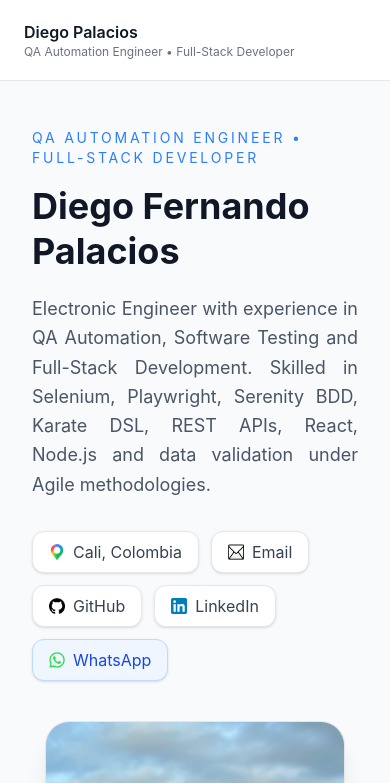
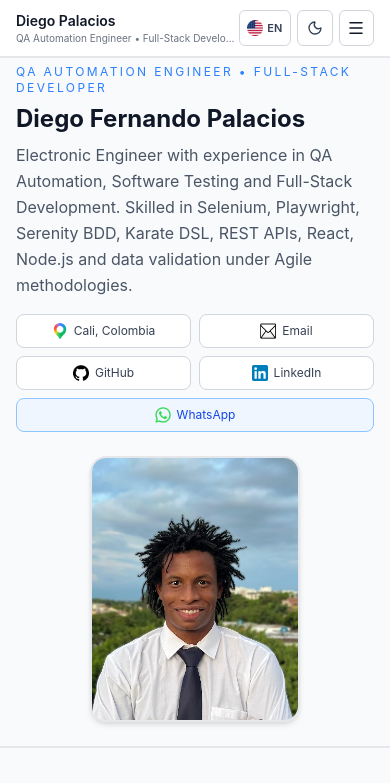
Before and after one commit to df-palacios/personalwebsite, a React (Vite) app in the folder virtual-cv/: page / in a window 390 px wide. Shown: the top 783 px of the page. Built offline with nearby package versions, Linux system fonts and the light colour scheme.

Commit message:
Mejoras responsive movil: navbar, hero, header movil

```diff
--- a/virtual-cv/src/components/Hero.jsx
+++ b/virtual-cv/src/components/Hero.jsx
@@ -9,26 +9,26 @@ function Hero() {
 
   return (
     <section
-      className={`pt-32 pb-16 border-b transition-colors duration-300 ${
+      className={`pt-16 pb-6 md:pt-32 md:pb-16 border-b transition-colors duration-300 ${
         darkMode
           ? "border-slate-700"
           : "border-gray-200"
       }`}
     >
-      <div className="max-w-6xl mx-auto px-8">
+      <div className="max-w-6xl mx-auto px-4 sm:px-6 md:px-8">
 
-        <div className="grid md:grid-cols-[1.1fr_0.9fr] gap-10 items-center">
+        <div className="grid md:grid-cols-[1.1fr_0.9fr] gap-6 md:gap-10 items-center">
 
-          <div className="flex flex-col gap-8 md:pl-8">
+          <div className="flex flex-col gap-4 md:gap-8 md:pl-8">
 
             <div>
 
-              <p className="text-blue-500 uppercase tracking-[0.2em] text-sm mb-4">
+              <p className="text-blue-500 uppercase tracking-[0.2em] text-xs md:text-sm mb-2 md:mb-4">
                 {t.heroTitle}
               </p>
 
               <h1
-                className={`text-4xl md:text-[2.8rem] font-bold mb-5 leading-tight ${
+                className={`text-2xl sm:text-3xl md:text-[2.8rem] font-bold mb-2 md:mb-5 leading-tight ${
                   darkMode
                     ? "text-white"
                     : "text-gray-900"
@@ -38,7 +38,7 @@ function Hero() {
               </h1>
 
               <p
-                className={`text-lg leading-relaxed max-w-3xl text-justify ${
+                className={`text-base md:text-lg leading-relaxed max-w-3xl text-left md:text-justify ${
                   darkMode
                     ? "text-slate-300"
                     : "text-gray-600"
@@ -49,28 +49,28 @@ function Hero() {
 
             </div>
 
-            <div className="flex flex-wrap gap-3">
+            <div className="grid grid-cols-2 sm:flex sm:flex-wrap gap-2 md:gap-3">
 
               <span
-                className={`flex items-center gap-2 px-4 py-2 rounded-xl border shadow-sm ${
+                className={`flex items-center justify-center gap-1.5 px-2.5 py-2 md:px-4 md:py-2 text-xs md:text-base rounded-lg border md:rounded-xl md:shadow-sm ${
                   darkMode
                     ? "bg-slate-800 border-slate-600 text-slate-100"
-                    : "bg-white border-gray-200 text-gray-700"
+                    : "bg-white border-gray-300 md:border-gray-200 text-gray-700"
                 }`}
               >
-                <img src="/mapsLogo.png" alt="" className="w-4 h-4" />
-                Cali, Colombia
+                <img src="/mapsLogo.png" alt="" className="w-4 h-4 shrink-0" />
+                <span className="truncate">Cali, Colombia</span>
               </span>
 
               <a
                 href="mailto:ing.diegopalacios@outlook.com"
-                className={`flex items-center gap-2 px-4 py-2 rounded-xl border shadow-sm transition ${
+                className={`flex items-center justify-center gap-1.5 px-2.5 py-2 md:px-4 md:py-2 text-xs md:text-base rounded-lg border md:rounded-xl md:shadow-sm transition ${
                   darkMode
-                    ? "bg-slate-800 border-slate-600 text-white hover:border-blue-400"
-                    : "bg-white border-gray-200 text-gray-700 hover:border-blue-300"
+                    ? "bg-slate-800 border-slate-600 text-white active:border-blue-400"
+                    : "bg-white border-gray-300 md:border-gray-200 text-gray-700 active:border-blue-300"
                 }`}
               >
-                <img src="/emailLogo.png" alt="" className="w-4 h-4" />
+                <img src="/emailLogo.png" alt="" className="w-4 h-4 shrink-0" />
                 Email
               </a>
 
@@ -78,13 +78,13 @@ function Hero() {
                 href="https://github.com/df-palacios"
                 target="_blank"
                 rel="noreferrer"
-                className={`flex items-center gap-2 px-4 py-2 rounded-xl border shadow-sm transition ${
+                className={`flex items-center justify-center gap-1.5 px-2.5 py-2 md:px-4 md:py-2 text-xs md:text-base rounded-lg border md:rounded-xl md:shadow-sm transition ${
                   darkMode
-                    ? "bg-slate-800 border-slate-600 text-white hover:border-blue-400"
-                    : "bg-white border-gray-200 text-gray-700 hover:border-blue-300"
+                    ? "bg-slate-800 border-slate-600 text-white active:border-blue-400"
+                    : "bg-white border-gray-300 md:border-gray-200 text-gray-700 active:border-blue-300"
                 }`}
               >
-                <img src="/githubLogo.png" alt="" className="w-4 h-4" />
+                <img src="/githubLogo.png" alt="" className="w-4 h-4 shrink-0" />
                 GitHub
               </a>
 
@@ -92,13 +92,13 @@ function Hero() {
                 href="https://linkedin.com/in/dfpalacios"
                 target="_blank"
                 rel="noreferrer"
-                className={`flex items-center gap-2 px-4 py-2 rounded-xl border shadow-sm transition ${
+                className={`flex items-center justify-center gap-1.5 px-2.5 py-2 md:px-4 md:py-2 text-xs md:text-base rounded-lg border md:rounded-xl md:shadow-sm transition ${
                   darkMode
-                    ? "bg-slate-800 border-slate-600 text-white hover:border-blue-400"
-                    : "bg-white border-gray-200 text-gray-700 hover:border-blue-300"
+                    ? "bg-slate-800 border-slate-600 text-white active:border-blue-400"
+                    : "bg-white border-gray-300 md:border-gray-200 text-gray-700 active:border-blue-300"
                 }`}
               >
-                <img src="/linkedinLogo.png" alt="" className="w-4 h-4" />
+                <img src="/linkedinLogo.png" alt="" className="w-4 h-4 shrink-0" />
                 LinkedIn
               </a>
 
@@ -106,13 +106,13 @@ function Hero() {
                 href="https://wa.me/573137464587"
                 target="_blank"
                 rel="noreferrer"
-                className={`flex items-center gap-2 px-4 py-2 rounded-xl border shadow-sm transition ${
+                className={`col-span-2 sm:col-auto flex items-center justify-center gap-1.5 px-2.5 py-2 md:px-4 md:py-2 text-xs md:text-base rounded-lg border md:rounded-xl md:shadow-sm transition ${
                   darkMode
                     ? "bg-green-950 border-green-700 text-green-300"
-                    : "bg-blue-50 border-blue-200 text-blue-700"
+                    : "bg-blue-50 border-blue-300 md:border-blue-200 text-blue-700"
                 }`}
               >
-                <img src="/whatsappLogo.png" alt="" className="w-4 h-4" />
+                <img src="/whatsappLogo.png" alt="" className="w-4 h-4 shrink-0" />
                 WhatsApp
               </a>
 
@@ -123,7 +123,7 @@ function Hero() {
           <div className="flex justify-center">
 
             <div
-              className={`w-[300px] h-[380px] rounded-3xl overflow-hidden shadow-xl border ${
+              className={`w-[170px] h-[215px] w375:w-[210px] w375:h-[266px] md:w-[300px] md:h-[380px] rounded-2xl md:rounded-3xl overflow-hidden shadow-md md:shadow-xl border-2 md:border ${
                 darkMode
                   ? "border-slate-600"
                   : "border-gray-200"
--- a/virtual-cv/src/components/Navbar.jsx
+++ b/virtual-cv/src/components/Navbar.jsx
@@ -1,3 +1,5 @@
+import { useState } from "react"
+import { Menu, X, Sun, Moon } from "lucide-react"
 import { useLanguage } from "../context/LanguageContext"
 import { useTheme } from "../context/ThemeContext"
 import { translations } from "../translations"
@@ -5,24 +7,35 @@ import { translations } from "../translations"
 function Navbar() {
   const { language, toggleLanguage } = useLanguage()
   const { darkMode, toggleTheme } = useTheme()
+  const [menuOpen, setMenuOpen] = useState(false)
 
   const t = translations[language]
 
+  const closeMenu = () => setMenuOpen(false)
+
+  const navLinks = [
+    { href: "#experience", label: t.experience },
+    { href: "#skills", label: t.skills },
+    { href: "#education", label: t.education },
+    { href: "#projects", label: "Projects" },
+    { href: "#contact", label: t.contact },
+  ]
+
   return (
     <header
-      className={`fixed top-0 left-0 right-0 z-50 backdrop-blur-md border-b transition-all duration-300 ${
+      className={`fixed top-0 left-0 right-0 z-50 border-b transition-colors duration-300 ${
         darkMode
-          ? "bg-slate-900/95 border-slate-700"
-          : "bg-white/95 border-gray-200"
+          ? "bg-slate-900 md:bg-slate-900/95 md:backdrop-blur-md border-slate-700"
+          : "bg-white md:bg-white/95 md:backdrop-blur-md border-gray-200"
       }`}
     >
-      <div className="max-w-6xl mx-auto px-6">
+      <div className="max-w-6xl mx-auto px-4 sm:px-6">
 
-        <nav className="h-20 flex justify-between items-center">
+        <nav className="h-14 md:h-20 flex justify-between items-center">
 
-          <div>
+          <div className="min-w-0">
             <div
-              className={`font-semibold ${
+              className={`font-semibold text-sm md:text-base truncate ${
                 darkMode ? "text-white" : "text-gray-900"
               }`}
             >
@@ -30,7 +43,7 @@ function Navbar() {
             </div>
 
             <div
-              className={`text-xs ${
+              className={`hidden w360:block text-[10px] md:text-xs truncate ${
                 darkMode ? "text-gray-400" : "text-gray-500"
               }`}
             >
@@ -117,13 +130,14 @@ function Navbar() {
 
             <button
               onClick={toggleTheme}
-              className={`w-10 h-10 rounded-lg border transition ${
+              aria-label="Toggle dark mode"
+              className={`w-10 h-10 flex items-center justify-center rounded-lg border transition ${
                 darkMode
-                  ? "bg-slate-800 border-slate-600 hover:bg-slate-700"
-                  : "bg-white border-gray-200 hover:bg-gray-50"
+                  ? "bg-slate-800 border-slate-600 hover:bg-slate-700 text-yellow-300"
+                  : "bg-white border-gray-200 hover:bg-gray-50 text-slate-700"
               }`}
             >
-              {darkMode ? "☀️" : "🌙"}
+              {darkMode ? <Sun size={18} /> : <Moon size={18} />}
             </button>
 
             <a
@@ -144,8 +158,120 @@ function Navbar() {
 
           </div>
 
+          {/* Controles móviles: idioma + modo oscuro quedan siempre visibles junto al menú */}
+          <div className="flex md:hidden items-center gap-1.5">
+
+            <button
+              onClick={toggleLanguage}
+              aria-label="Toggle language"
+              className={`flex items-center justify-center gap-1 h-9 px-2 rounded-md border transition ${
+                darkMode
+                  ? "bg-slate-800 border-slate-600"
+                  : "bg-white border-gray-300"
+              }`}
+            >
+              <img
+                src={
+                  language === "en"
+                    ? "/usaFlag.png"
+                    : "/spainFlag.png"
+                }
+                alt="Language"
+                className="w-4 h-4 rounded-[2px]"
+              />
+
+              <span
+                className={`text-[11px] font-semibold leading-none ${
+                  darkMode ? "text-gray-200" : "text-gray-700"
+                }`}
+              >
+                {language === "en" ? "EN" : "ES"}
+              </span>
+            </button>
+
+            <button
+              onClick={toggleTheme}
+              aria-label="Toggle dark mode"
+              className={`flex items-center justify-center w-9 h-9 rounded-md border transition ${
+                darkMode
+                  ? "bg-slate-800 border-slate-600 text-yellow-300"
+                  : "bg-white border-gray-300 text-slate-700"
+              }`}
+            >
+              {darkMode ? <Sun size={16} /> : <Moon size={16} />}
+            </button>
+
+            <button
+              type="button"
+              onClick={() => setMenuOpen((prev) => !prev)}
+              aria-label={menuOpen ? "Close menu" : "Open menu"}
+              aria-expanded={menuOpen}
+              className={`flex items-center justify-center w-9 h-9 rounded-md border transition ${
+                darkMode
+                  ? "bg-slate-800 border-slate-600 text-white"
+                  : "bg-white border-gray-300 text-gray-900"
+              }`}
+            >
+              {menuOpen ? <X size={18} /> : <Menu size={18} />}
+            </button>
+
+          </div>
+
         </nav>
 
+      </div>
+
+      {/* Mobile menu panel: solo navegación + descarga de CV */}
+      <div
+        className={`md:hidden overflow-hidden transition-[max-height] duration-200 ease-out border-t ${
+          menuOpen ? "max-h-96" : "max-h-0"
+        } ${
+          darkMode
+            ? "bg-slate-900 border-slate-700"
+            : "bg-white border-gray-200"
+        }`}
+      >
+        <div className="px-4 py-3 flex flex-col">
+
+          {navLinks.map((link, i) => (
+            <a
+              key={link.href}
+              href={link.href}
+              onClick={closeMenu}
+              className={`py-3 text-[15px] font-medium ${
+                i !== 0
+                  ? darkMode
+                    ? "border-t border-slate-800"
+                    : "border-t border-gray-100"
+                  : ""
+              } ${
+                darkMode
+                  ? "text-gray-200 active:bg-slate-800"
+                  : "text-gray-700 active:bg-gray-100"
+              }`}
+            >
+              {link.label}
+            </a>
+          ))}
+
+          <a
+            href={
+              language === "en"
+                ? "/CV_Diego_Palacios_EN.pdf"
+                : "/CV_Diego_Palacios_ES.pdf"
+            }
+            download={
+              language === "en"
+                ? "Diego_Palacios_Resume.pdf"
+                : "Diego_Palacios_CV.pdf"
+            }
+            onClick={closeMenu}
+            className="mt-3 mb-2 text-center py-3 rounded-md bg-blue-600 text-white font-semibold text-sm"
+          >
+            {t.resumePdf}
+          </a>
+
+        </div>
       </div>
     </header>
   )
--- a/virtual-cv/src/components/Projects.jsx
+++ b/virtual-cv/src/components/Projects.jsx
@@ -1,5 +1,125 @@
-import {useRef,useState} from "react";
+import React, { useRef, useState } from "react";
 import { useLanguage } from "../context/LanguageContext";
-const data={es:{title:"Proyectos",btn:"Lanzar proyecto",projects:[{name:"Rifa Virtual",image:"/rifa-preview.png",video:"/rifaVideo.mp4",desc:"Sistema web de rifas desarrollado en React, Laravel y MySQL. Se integrará con este sitio para ejecutar sorteos en línea.",tech:"React • Laravel • MySQL"}]},en:{title:"Projects",btn:"Launch Project",projects:[{name:"Virtual Raffle",image:"/rifa-preview.png",video:"/rifaVideo.mp4",desc:"Web raffle platform built with React, Laravel and MySQL. It will be integrated into this website to run live raffles.",tech:"React • Laravel • MySQL"}]}};
-function Card({p,btn}){const v=useRef();const t=useRef();const[s,setS]=useState(false);return <div className="rounded-2xl border overflow-hidden bg-slate-900/20"><div className="relative aspect-video" onMouseEnter={()=>{t.current=setTimeout(()=>{if(v.current){setS(true);v.current.currentTime=0;v.current.play().catch(()=>{});}},200)}} onMouseLeave={()=>{clearTimeout(t.current);setS(false);if(v.current){v.current.pause();v.current.currentTime=0;}}}><img src={p.image} className={`absolute inset-0 w-full h-full object-cover transition-opacity ${s?"opacity-0":"opacity-100"}`}/><video ref={v} src={p.video} preload="metadata" muted loop autoPlay={false} playsInline disablePictureInPicture controls={false} controlsList="nodownload nofullscreen noremoteplayback" tabIndex={-1} className={`absolute inset-0 w-full h-full object-cover transition-opacity ${s?"opacity-100":"opacity-0"}`}/></div><div className="p-5"><h3 className="text-xl font-bold mb-3">{p.name}</h3><p>{p.desc}</p><p className="font-semibold mb-5">{p.tech}</p><a href="/raffle" className="inline-block px-5 py-3 bg-blue-600 text-white rounded-lg">{btn}</a></div></div>}
-export default function Projects(){const {language}=useLanguage();const t=data[language];return <section id="projects" className="py-24"><div className="max-w-6xl mx-auto px-6"><h2 className="text-4xl font-bold mb-10">{t.title}</h2><div className="grid grid-cols-1 md:grid-cols-2 xl:grid-cols-3 gap-6">{t.projects.map((x,i)=><Card key={i} p={x} btn={t.btn}/>)}</div></div></section>}
+
+const data = {
+  es: {
+    title: "Proyectos",
+    btn: "Lanzar proyecto",
+    projects: [
+      {
+        name: "Rifa Virtual",
+        image: "/rifa-preview.png",
+        video: "/rifaVideo.mp4",
+        desc: "Sistema web de rifas desarrollado en React, Laravel y MySQL. Se integrará con este sitio para ejecutar sorteos en línea.",
+        tech: "React • Laravel • MySQL",
+      },
+    ],
+  },
+  en: {
+    title: "Projects",
+    btn: "Launch Project",
+    projects: [
+      {
+        name: "Virtual Raffle",
+        image: "/rifa-preview.png",
+        video: "/rifaVideo.mp4",
+        desc: "Web raffle platform built with React, Laravel and MySQL. It will be integrated into this website to run live raffles.",
+        tech: "React • Laravel • MySQL",
+      },
+    ],
+  },
+};
+
+function Card(props) {
+  const p = props.p;
+  const btn = props.btn;
+  const v = useRef();
+  const t = useRef();
+  const [s, setS] = useState(false);
+
+  return (
+    <div className="rounded-2xl border overflow-hidden bg-slate-900/20">
+      <div
+        className="relative aspect-video"
+        onMouseEnter={() => {
+          t.current = setTimeout(() => {
+            if (v.current) {
+              setS(true);
+              v.current.currentTime = 0;
+              v.current.play().catch(() => {});
+            }
+          }, 200);
+        }}
+        onMouseLeave={() => {
+          clearTimeout(t.current);
+          setS(false);
+          if (v.current) {
+            v.current.pause();
+            v.current.currentTime = 0;
+          }
+        }}
+      >
+        <img
+          src={p.image}
+          className={`absolute inset-0 w-full h-full object-cover transition-opacity ${
+            s ? "opacity-0" : "opacity-100"
+          }`}
+          alt={p.name}
+        />
+
+        <video
+          ref={v}
+          src={p.video}
+          preload="metadata"
+          muted
+          loop
+          autoPlay={false}
+          playsInline
+          disablePictureInPicture
+          controls={false}
+          controlsList="nodownload nofullscreen noremoteplayback"
+          tabIndex={-1}
+          className={`absolute inset-0 w-full h-full object-cover transition-opacity ${
+            s ? "opacity-100" : "opacity-0"
+          }`}
+        />
+      </div>
+
+      <div className="p-4 md:p-5">
+        <h3 className="text-lg md:text-xl font-bold mb-2 md:mb-3">{p.name}</h3>
+
+        <p className="text-sm md:text-base">{p.desc}</p>
+
+        <p className="font-semibold mt-2 mb-4 md:mb-5 text-sm md:text-base">{p.tech}</p>
+
+        {React.createElement(
+          "a",
+          {
+            href: "/proyectos/rifa",
+            className: "block w-full text-center px-5 py-3 bg-blue-600 text-white rounded-lg",
+          },
+          btn
+        )}
+      </div>
+    </div>
+  );
+}
+
+export default function Projects() {
+  const { language } = useLanguage();
+  const t = data[language];
+
+  return (
+    <section id="projects" className="py-12 md:py-24">
+      <div className="max-w-6xl mx-auto px-4 sm:px-6">
+        <h2 className="text-2xl md:text-4xl font-bold mb-6 md:mb-10">{t.title}</h2>
+
+        <div className="grid grid-cols-1 md:grid-cols-2 xl:grid-cols-3 gap-4 md:gap-6">
+          {t.projects.map((x, i) => (
+            <Card key={i} p={x} btn={t.btn} />
+          ))}
+        </div>
+      </div>
+    </section>
+  );
+}
--- a/virtual-cv/src/components/Skills.jsx
+++ b/virtual-cv/src/components/Skills.jsx
@@ -64,13 +64,13 @@ function Skills() {
   return (
     <section
       id="skills"
-      className={`py-12 border-t ${
+      className={`py-8 md:py-12 border-t ${
         darkMode
           ? "border-slate-700"
           : "border-gray-200"
       }`}
     >
-      <div className="max-w-6xl mx-auto px-6">
+      <div className="max-w-6xl mx-auto px-4 sm:px-6">
 
         <h2
           className={`section-title ${
@@ -82,7 +82,7 @@ function Skills() {
           {t.skills}
         </h2>
 
-        <div className="grid md:grid-cols-2 gap-5">
+        <div className="grid md:grid-cols-2 gap-3 md:gap-5">
 
           {categories.map((category, index) => (
             <div
--- a/virtual-cv/src/index.css
+++ b/virtual-cv/src/index.css
@@ -2,6 +2,19 @@
 
 /* Habilita dark mode basado en .dark */
 @custom-variant dark (&:where(.dark, .dark *));
+
+/* Breakpoints móviles adicionales, coherentes con los tamaños de
+   dispositivos reales más comunes. "md" (768px) se mantiene como el
+   breakpoint de escritorio ya usado en todo el proyecto. */
+@theme {
+  --breakpoint-w320: 320px;
+  --breakpoint-w360: 360px;
+  --breakpoint-w375: 375px;
+  --breakpoint-w390: 390px;
+  --breakpoint-w412: 412px;
+  --breakpoint-w480: 480px;
+  --breakpoint-w576: 576px;
+}
 
 html {
   scroll-behavior: smooth;
@@ -9,21 +22,30 @@ html {
 
 body {
   margin: 0;
+  overflow-x: hidden;
 }
 
 * {
   box-sizing: border-box;
 }
 
+/* Evita scroll horizontal accidental en cualquier breakpoint */
+html,
+body,
+#root {
+  max-width: 100%;
+  overflow-x: hidden;
+}
+
 /* TITULOS */
 .section-title {
-  @apply text-3xl font-semibold mb-10;
+  @apply text-2xl md:text-3xl font-semibold mb-6 md:mb-10;
 }
 
 /* TARJETAS */
 .card {
   @apply rounded-2xl
-  p-6
+  p-4 md:p-6
   border
   transition-all
   duration-300
```
Also changed, not shown: virtual-cv/src/components/Contact.jsx (+11 -11 lines), virtual-cv/src/components/Education.jsx (+9 -9 lines), virtual-cv/src/components/Experience.jsx (+9 -9 lines), 1 other file (tests, documents, lock files or other folders).
